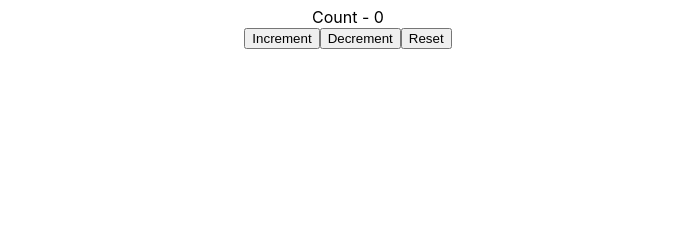
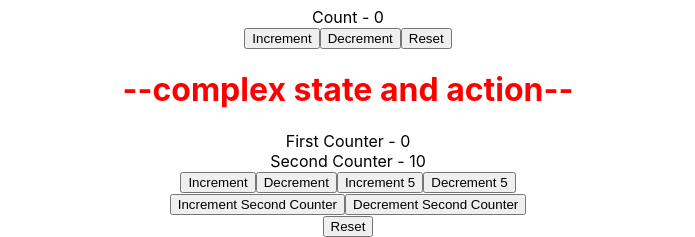
Before and after one commit to mirjSolution/react-front-to-back, a React (Create React App) app: page / in a window 1280 px wide. Shown: the part 6521-6758 px from the top of the page, without its empty margins (292-987 px from the left). Before the commit the page ends 6570 px from the top, so only its background shows below. Built offline with nearby package versions, Linux system fonts and the light colour scheme; no server answers.

Commit message:
useReducer (complex state and action)

```diff
--- a/src/App.js
+++ b/src/App.js
@@ -59,6 +59,7 @@
 import DataFetchng from './components/useEffect/DataFetchng';
 import ComponentG from './components/useContext/ComponentG';
 import CounterReducerOne from './components/useReducer/CounterReducerOne';
+import CounterReducerTwo from './components/useReducer/CounterReducerTwo';
 
 // import ClassMouse from './components/useEffect/ClassMouse';
 // import ClassCounterOne from './components/useEffect/ClassCounterOne';
@@ -263,6 +264,8 @@
         <h1 style={{ color: 'red' }}>--useReducer--</h1>
         <h1 style={{ color: 'red' }}>--simple state and action--</h1>
         <CounterReducerOne />
+        <h1 style={{ color: 'red' }}>--complex state and action--</h1>
+        <CounterReducerTwo />
       </div>
     );
   }
--- /dev/null
+++ b/src/components/useReducer/CounterReducerTwo.js
@@ -0,0 +1,56 @@
+import React, { useReducer } from 'react';
+
+const initialState = {
+  firstCounter: 0,
+  secondCounter: 10,
+};
+const reducer = (state, action) => {
+  switch (action.type) {
+    case 'increment':
+      return { ...state, firstCounter: state.firstCounter + action.value };
+    case 'decrement':
+      return { ...state, firstCounter: state.firstCounter - action.value };
+    case 'increment2':
+      return { ...state, secondCounter: state.secondCounter + action.value };
+    case 'decrement2':
+      return { ...state, secondCounter: state.secondCounter - action.value };
+    case 'reset':
+      return initialState;
+    default:
+      return state;
+  }
+};
+
+function CounterReducerTwo() {
+  const [count, dispatch] = useReducer(reducer, initialState);
+
+  return (
+    <div>
+      <div>First Counter - {count.firstCounter}</div>
+      <div>Second Counter - {count.secondCounter}</div>
+      <button onClick={() => dispatch({ type: 'increment', value: 1 })}>
+        Increment
+      </button>
+      <button onClick={() => dispatch({ type: 'decrement', value: 1 })}>
+        Decrement
+      </button>
+      <button onClick={() => dispatch({ type: 'increment', value: 5 })}>
+        Increment 5
+      </button>
+      <button onClick={() => dispatch({ type: 'decrement', value: 5 })}>
+        Decrement 5
+      </button>
+      <div>
+        <button onClick={() => dispatch({ type: 'increment2', value: 1 })}>
+          Increment Second Counter
+        </button>
+        <button onClick={() => dispatch({ type: 'decrement2', value: 1 })}>
+          Decrement Second Counter
+        </button>
+      </div>
+      <button onClick={() => dispatch({ type: 'reset' })}>Reset</button>
+    </div>
+  );
+}
+
+export default CounterReducerTwo;
```
